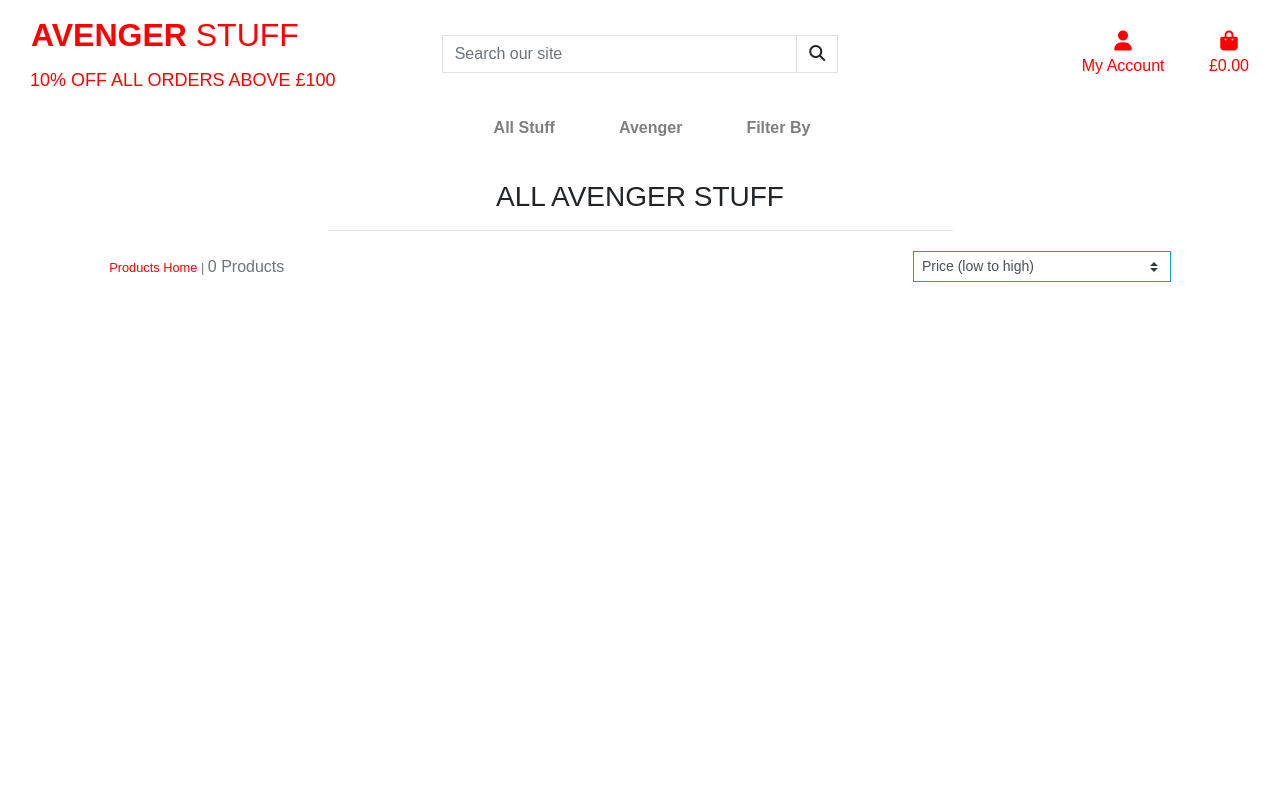
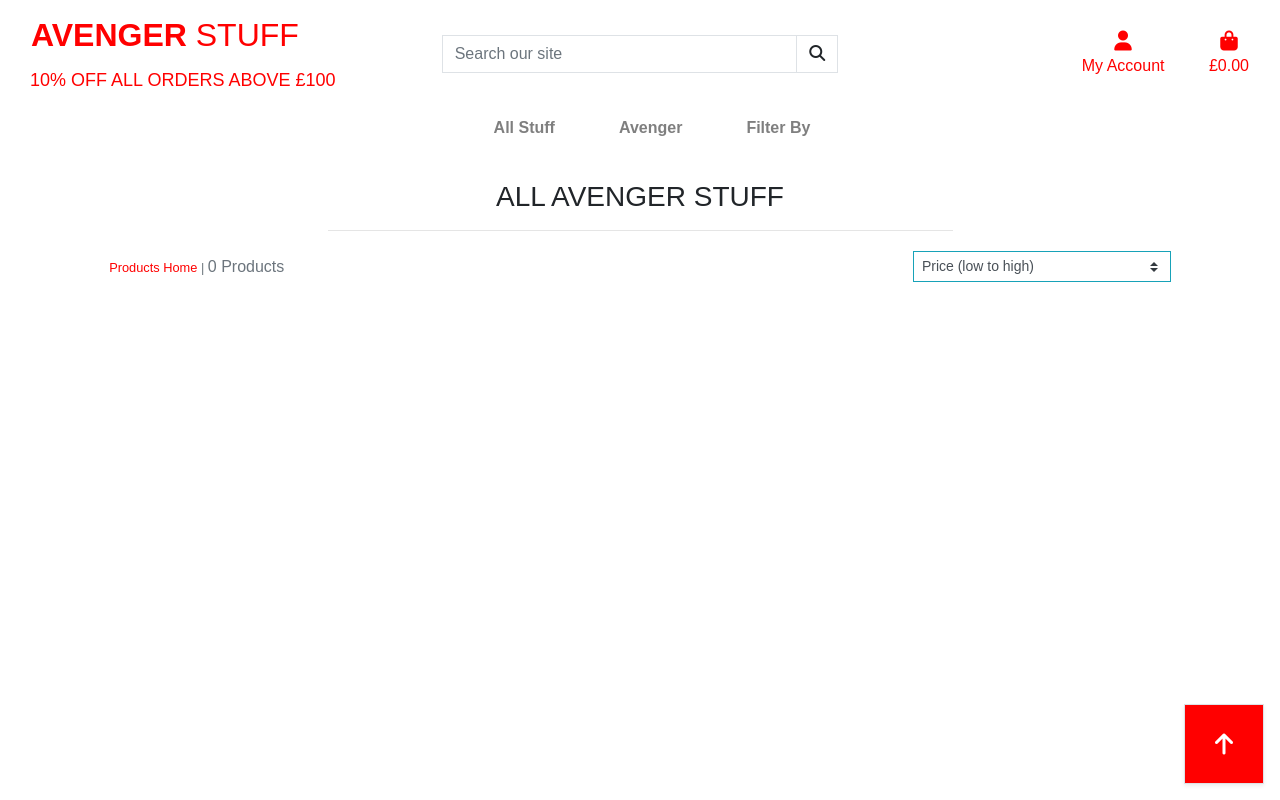
Before and after one commit to Code-Institute-Submissions/MichaelLetson-avenger_stuff_DecResub, a Django app: a page that uses templates/base.html in a window 1280 px wide. Run offline with Django 4.2, Linux system fonts and the light colour scheme; data that the repository does not hold is empty; some libraries are stand-ins or nearby versions.

Commit message:
Finished wiring up sort drop down function and styled button to top of page

```diff
--- a/products/templates/products/products.html
+++ b/products/templates/products/products.html
@@ -100,4 +100,41 @@
             </div>
         </div>
     </div>
+    <div class="btt-button shadow-sm rounded-0 border border-red">
+        <a class="btt-link d-flex h-100">
+            <i class="fas fa-arrow-up mx-auto my-auto"></i>
+        </a>
+    </div>
 {% endblock %}
+
+{% block postloadjs %}
+    {{ block.super }}
+    <script type="text/javascript">
+		$('.btt-link').click(function(e) {
+			window.scrollTo(0,0)
+		})
+	</script>
+
+    <script type="text/javascript">
+        $('#sort-selector').change(function() {
+            var selector = $(this);
+            var currentUrl = new URL(window.location);
+
+            var selectedVal = selector.val();
+            if(selectedVal != "reset"){
+                var sort = selectedVal.split("_")[0];
+                var direction = selectedVal.split("_")[1];
+
+                currentUrl.searchParams.set("sort", sort);
+                currentUrl.searchParams.set("direction", direction);
+
+                window.location.replace(currentUrl);
+            } else {
+                currentUrl.searchParams.delete("sort");
+                currentUrl.searchParams.delete("direction");
+
+                window.location.replace(currentUrl);
+            }
+        })
+    </script>
+{% endblock %}
--- a/products/views.py
+++ b/products/views.py
@@ -1,6 +1,7 @@
 from django.shortcuts import render, redirect, reverse, get_object_or_404
 from django.contrib import messages
 from django.db.models import Q
+from django.db.models.functions import Lower
 from .models import Product, Category, Avenger
 
 # Create your views here.
--- a/static/css/base.css
+++ b/static/css/base.css
@@ -35,13 +35,20 @@
     background-color: rgba(233, 250, 83, 0.7);
 }
 
-/* #discount-message {
+.btt-button {
+    height: 5rem;
+    width: 5rem;
+    position: fixed;
+    bottom: 1rem;
+    right: 1rem;
     background-color: red;
     color: white;
-    text-align: center;
-    font-size: medium;
-    text-transform: uppercase;
-} */
+    font-size: x-large;
+}
+
+.btt-link {
+    cursor: pointer;
+}
 
 #discount-message {
     color: red;
--- a/templates/base.html
+++ b/templates/base.html
@@ -49,7 +49,7 @@
               <div class="input-group w-100">
                   <input class="form-control border border-black rounded-0" type="text" name="q" placeholder="Search our site">
                   <div class="input-group-append">
-                      <button class="form-control btn btn-black border border-black rounded-0" type="submit">
+                      <button class="form-control btn btn-red border border-black rounded-0" type="submit">
                           <span class="icon">
                               <i class="fas fa-search"></i>
                           </span>
```
